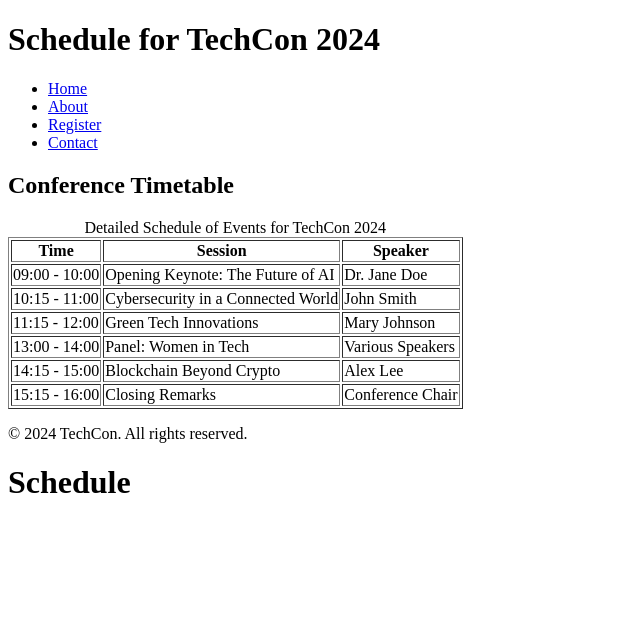
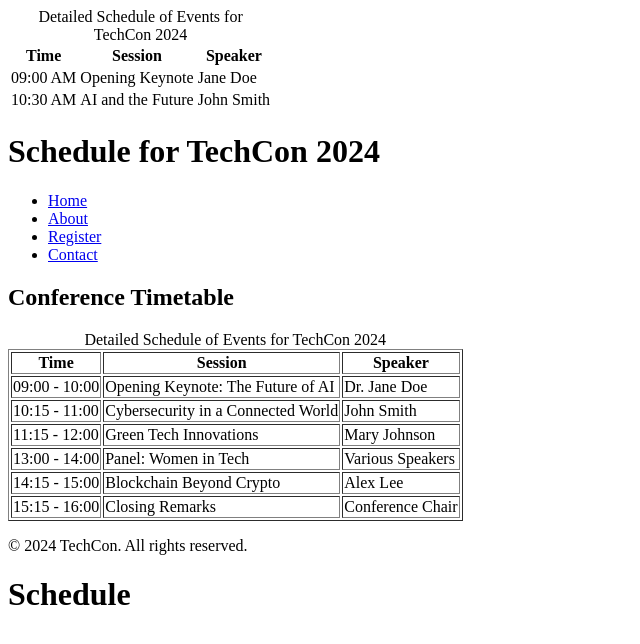
Before and after one commit to ebenezeradekanmi/TechCon_HTML, a plain HTML site: page techcon_website/schedule.html in a window 1280 px wide. Shown: the whole page, without its empty margins (0-640 px from the left). Drawn offline with Linux system fonts and the light colour scheme.

Commit message:
Fix schedule.html: ensure table structure and footer consistency

```diff
--- a/techcon_website/schedule.html
+++ b/techcon_website/schedule.html
@@ -1,3 +1,23 @@
+<main>
+    <table>
+        <caption>Detailed Schedule of Events for TechCon 2024</caption>
+        <tr>
+            <th scope="col">Time</th>
+            <th scope="col">Session</th>
+            <th scope="col">Speaker</th>
+        </tr>
+        <tr>
+            <td>09:00 AM</td>
+            <td>Opening Keynote</td>
+            <td>Jane Doe</td>
+        </tr>
+        <tr>
+            <td>10:30 AM</td>
+            <td>AI and the Future</td>
+            <td>John Smith</td>
+        </tr>
+    </table>
+</main>
 <!DOCTYPE html>
 <html lang="en">
 <head>
```
